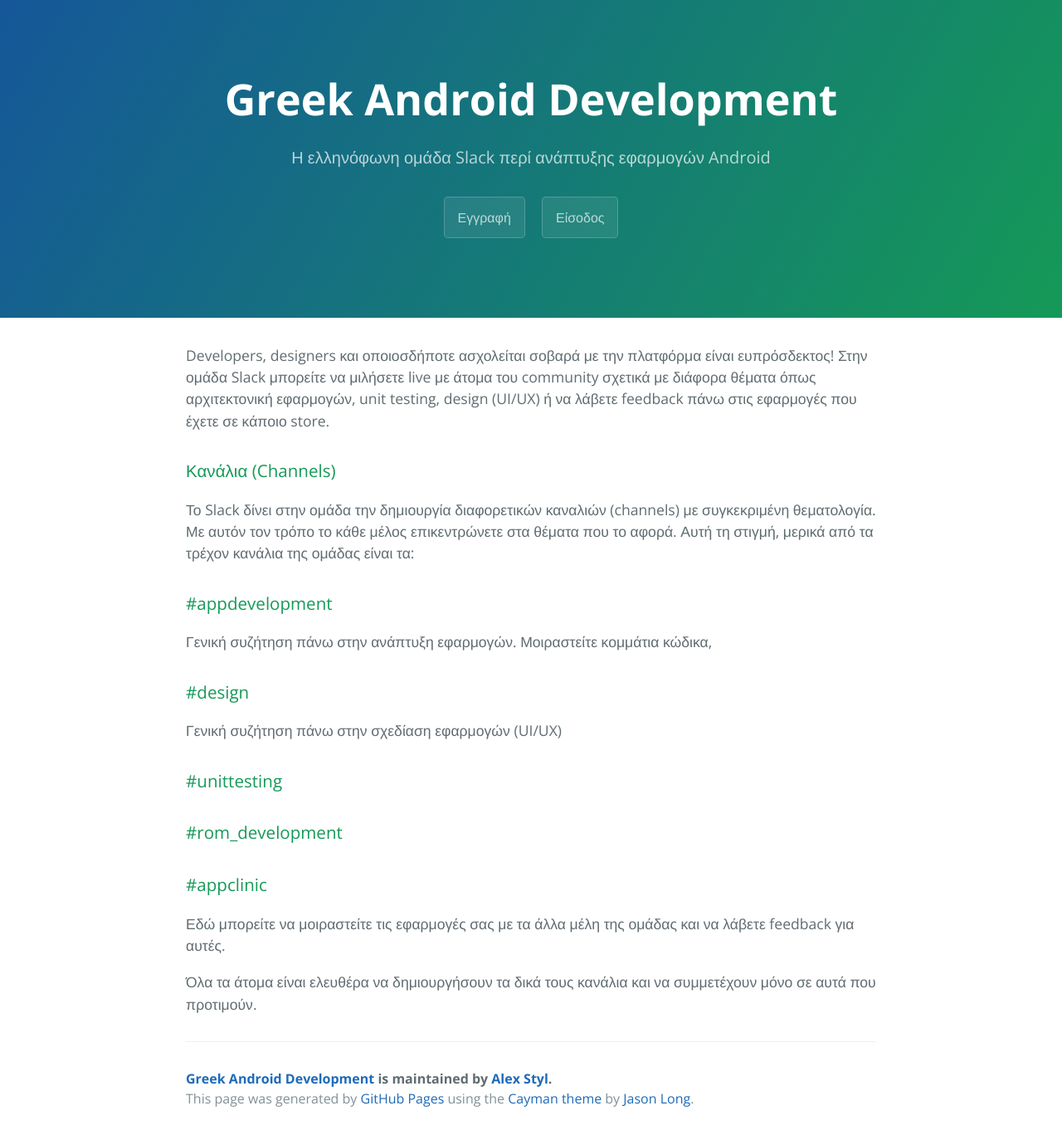
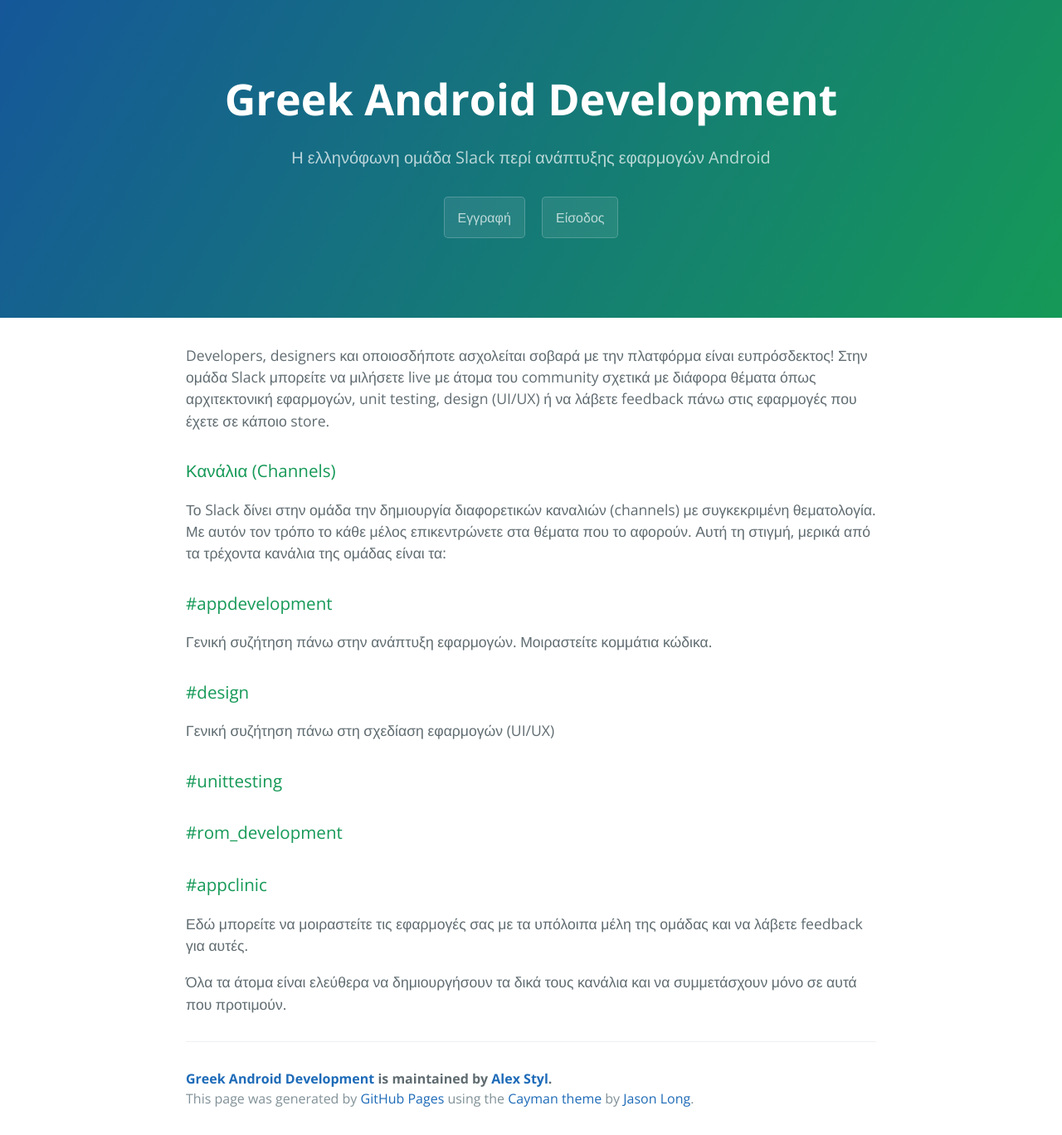
Before and after one commit to androiddevs-gr/androiddevs-gr.github.io, a Jekyll site: the page built from _posts/2016-04-26-main.markdown, in a window 1280 px wide. Shown: the whole page at 83% size. Built offline with Jekyll 4.4.1, drawn with Linux system fonts in a browser that asks for light colours; Markdown is read by kramdown in place of the engine named in the settings.

Commit message:
Update 2016-04-26-main.markdown

```diff
--- a/_posts/2016-04-26-main.markdown
+++ b/_posts/2016-04-26-main.markdown
@@ -11,20 +11,20 @@
 
 <h3>Κανάλια (Channels)</h3>
 Το Slack δίνει στην ομάδα την δημιουργία διαφορετικών καναλιών (channels) με συγκεκριμένη θεματολογία.
-Με αυτόν τον τρόπο το κάθε μέλος επικεντρώνετε στα θέματα που το αφορά. Αυτή τη στιγμή, μερικά από τα τρέχον κανάλια της
+Με αυτόν τον τρόπο το κάθε μέλος επικεντρώνετε στα θέματα που το αφορούν. Αυτή τη στιγμή, μερικά από τα τρέχοντα κανάλια της
 ομάδας είναι τα:
 
 <h3>#appdevelopment</h3>
-Γενική συζήτηση πάνω στην ανάπτυξη εφαρμογών. Μοιραστείτε κομμάτια κώδικα,
+Γενική συζήτηση πάνω στην ανάπτυξη εφαρμογών. Μοιραστείτε κομμάτια κώδικα.
 
 <h3>#design</h3>
-Γενική συζήτηση πάνω στην σχεδίαση εφαρμογών (UI/UX)
+Γενική συζήτηση πάνω στη σχεδίαση εφαρμογών (UI/UX)
 
 <h3>#unittesting</h3>
 <h3>#rom_development</h3>
 
 <h3>#appclinic</h3>
-Εδώ μπορείτε να μοιραστείτε τις εφαρμογές σας με τα άλλα μέλη της ομάδας και να λάβετε feedback για αυτές.
+Εδώ μπορείτε να μοιραστείτε τις εφαρμογές σας με τα υπόλοιπα μέλη της ομάδας και να λάβετε feedback για αυτές.
 
 
-Όλα τα άτομα είναι ελευθέρα να δημιουργήσουν τα δικά τους κανάλια και να συμμετέχουν μόνο σε αυτά που προτιμούν.
+Όλα τα άτομα είναι ελεύθερα να δημιουργήσουν τα δικά τους κανάλια και να συμμετάσχουν μόνο σε αυτά που προτιμούν.
```
